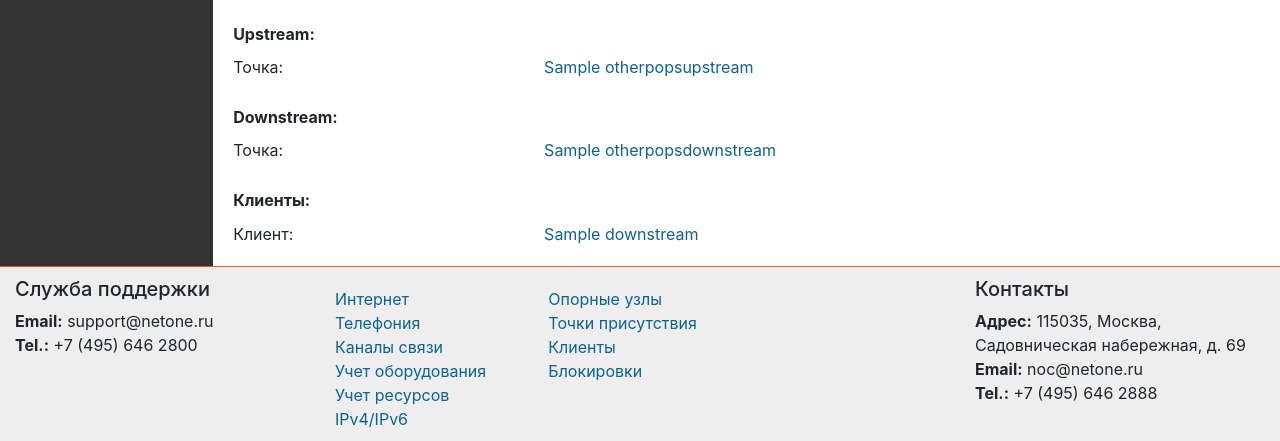
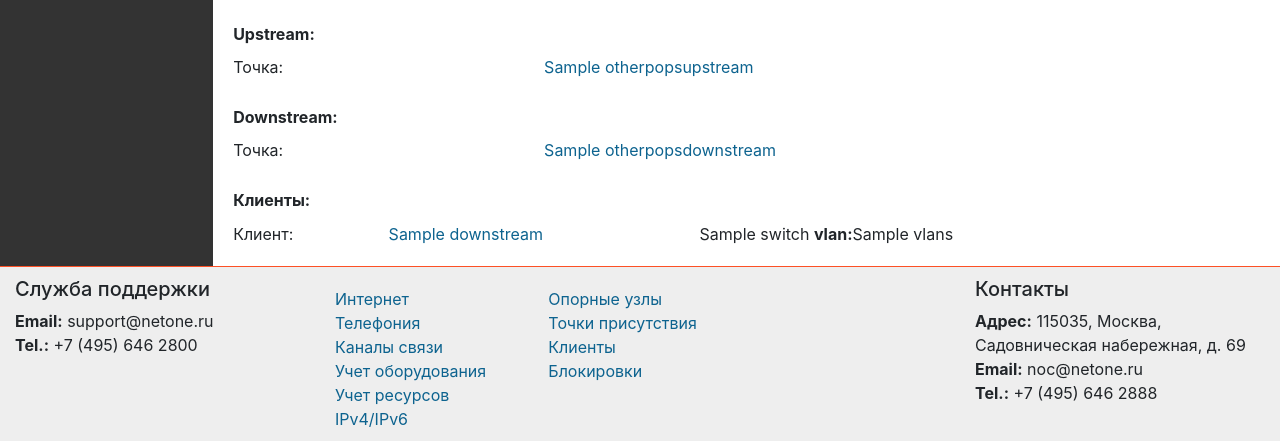
Before and after one commit to fmanokhin/noc-netone, a Django app: template inventory/templates/inventory/pop_detail.html in a window 1280 px wide. Shown: the part 723-1164 px from the top of the page. Run offline with Django 3.2, Linux system fonts and the light colour scheme; the template is opened without the code that fills it: most values are stand-ins (such as "Sample title", 1, 10 or a date in 2020); some libraries are stand-ins or nearby versions.

Commit message:
Pop detail page - customers list modyfied

```diff
--- a/inventory/templates/inventory/pop_detail.html
+++ b/inventory/templates/inventory/pop_detail.html
@@ -200,6 +200,7 @@ function delconfirm() {
   <thead>
   <tr>
     <th>Клиенты:</th>
+    <th></th>
     <th>
       {% if user.is_authenticated %}
         {% for group in  request.user.groups.all %}
@@ -213,8 +214,9 @@ function delconfirm() {
 </thead>
   {% for z in downstream %}
   <tr>
-    <td width='30%'>Клиент:</td>
-    <td><a href="{% url 'customer_detail' pk=z.pk %}">{{ z }}</a</td>
+    <td width='15%'>Клиент:</td>
+    <td width='30%'><a href="{% url 'customer_detail' pk=z.pk %}">{{ z }}</a</td>
+    <td>{{ z.switch|linebreaksbr }} <b>vlan:</b>{{ z.vlans|linebreaksbr }}</td>
   </tr>
   {% endfor %}
 </table>
```
Also changed, not shown: 1 other file.
